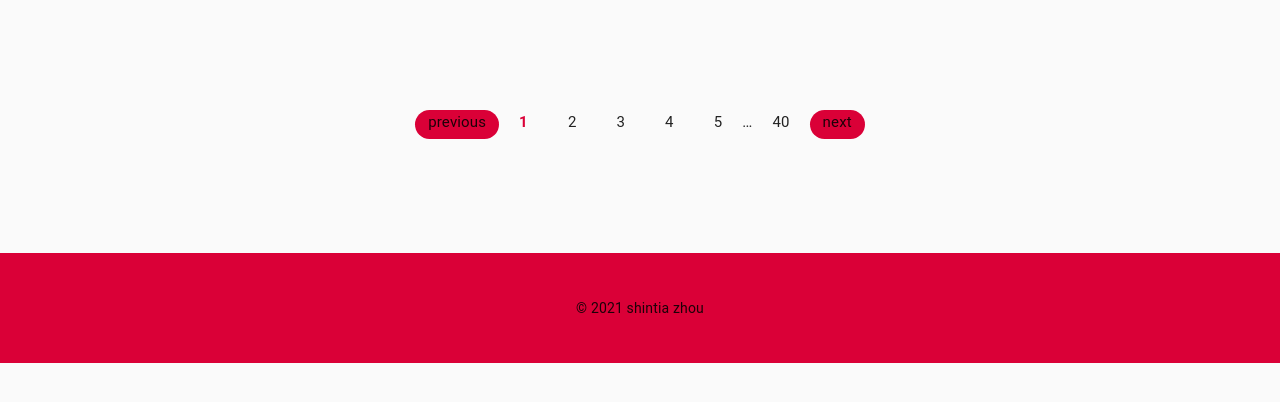
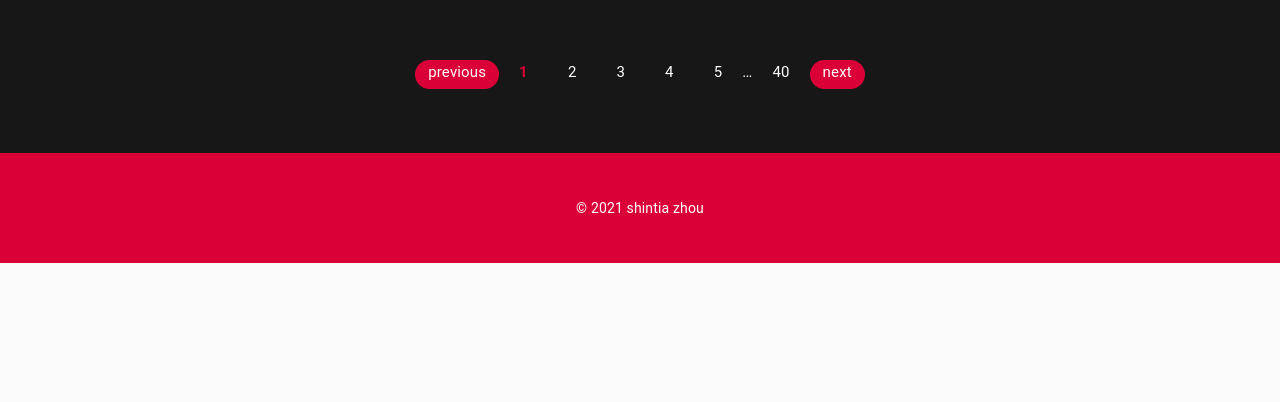
Before and after one commit to shintiazhou/FindMov, a Next.js app: page /tv/1 in a window 1280 px wide. Shown: the part 1590-1992 px from the top of the page. After the commit the page ends 1903 px from the top, so only its background shows below. Built offline with nearby package versions, Linux system fonts and the light colour scheme; no server answers.

Commit message:
finalize fixing bugs

```diff
--- a/components/Footer.js
+++ b/components/Footer.js
@@ -2,7 +2,7 @@ import React from 'react'
 
 function Footer() {
     return (
-        <div>
+        <div style={{ color: "white" }}>
             &#169; 2021 shintia zhou
         </div>
     )
--- a/components/movieCollection/movieItem/SingleMovieContent.js
+++ b/components/movieCollection/movieItem/SingleMovieContent.js
@@ -112,6 +112,7 @@ const useStyles = makeStyles((theme) => ({
     },
     container: {
         backgroundColor: "#171717",
+        color: "white",
         height: "80%",
         width: "80%",
         position: "relative",
@@ -140,7 +141,7 @@ const useStyles = makeStyles((theme) => ({
         height: "100%",
         [theme.breakpoints.down('md')]: {
             backgroundPosition: "10% 0%",
-            height: "80%",
+            height: "85%",
         },
         [theme.breakpoints.down('xs')]: {
             height: "90%",
--- a/styles/globals.css
+++ b/styles/globals.css
@@ -29,10 +29,6 @@ a {
   box-sizing: border-box;
 }
 
-html {
-  background-color: #171717;
-  color: white;
-}
 ul {
   list-style: none;
 }
@@ -46,3 +42,6 @@ footer {
   justify-content: center;
   margin-bottom: 50px;
 }
+#__next {
+  background-color: #171717;
+}
--- a/styles/layout.module.css
+++ b/styles/layout.module.css
@@ -1,7 +1,9 @@
 .container {
   max-width: 100%;
-  margin: 50px auto;
+  margin: 0 auto;
   padding: 40px 10px;
+  background-color: #171717;
+  color: white;
 }
 
 @media (min-width: 1025px) {
```
